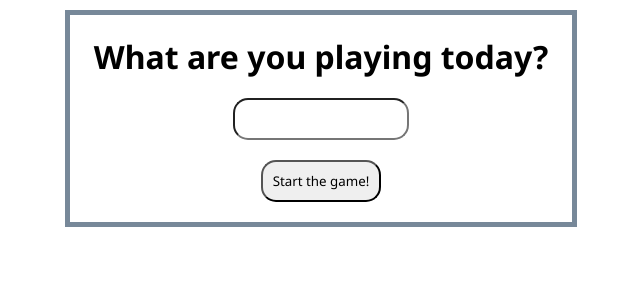
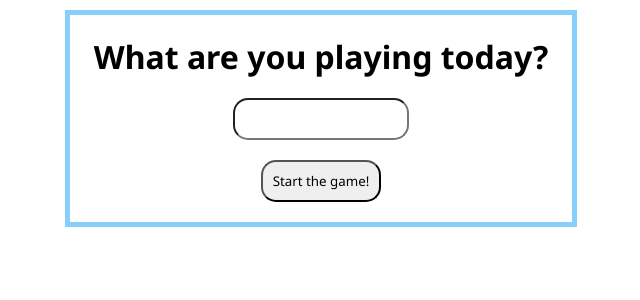
Before and after one commit to tynakpinska/gameoflife, a React (Create React App) app: page / in a window 1280 px wide. Shown: the top 300 px of the page, without its empty margins (319-959 px from the left). Built offline with nearby package versions, Linux system fonts and the light colour scheme.

Commit message:
color change

```diff
--- a/src/Components/Set/Set.css
+++ b/src/Components/Set/Set.css
@@ -1,6 +1,6 @@
 .set {
     width: 40%;
-    border: 5px solid lightslategrey;
+    border: 5px solid lightskyblue;
     margin: 10px auto;
     padding: 20px;
     text-align: center;
```
